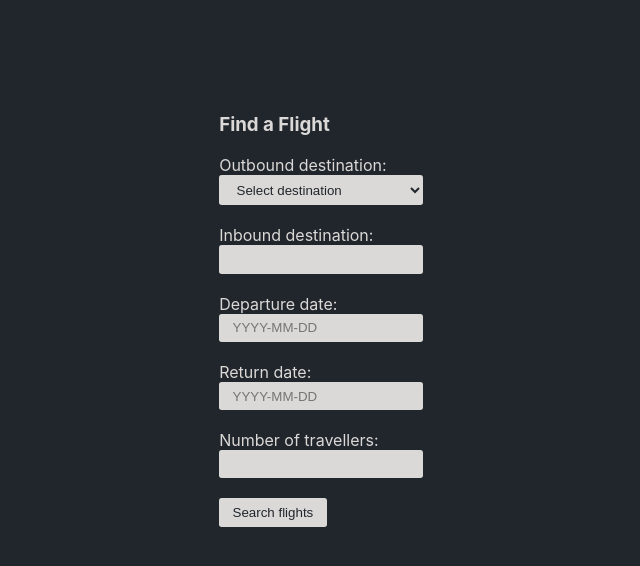
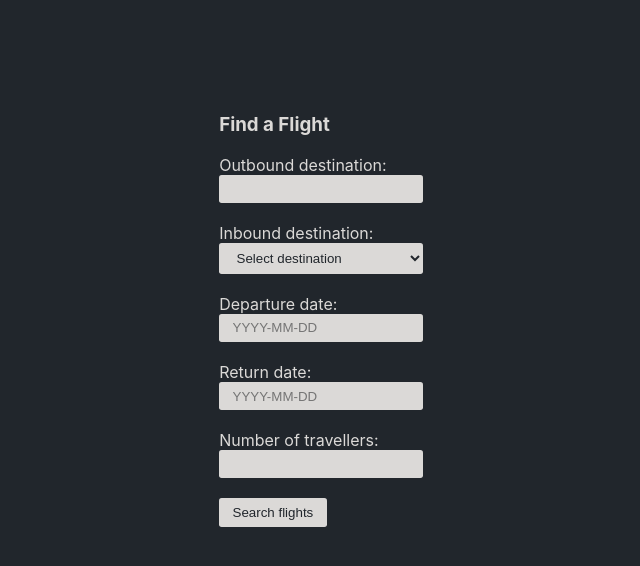
Before and after one commit to rachelnewby/destination-unknown, a React (Create React App) app in the folder frontend/: page / in a window 1280 px wide. Shown: the top 566 px of the page, without its empty margins (319-959 px from the left). Built offline with nearby package versions, Linux system fonts and the light colour scheme.

Commit message:
Fixed so its inbonud destination instead of outbound

```diff
--- a/frontend/src/components/form/form.js
+++ b/frontend/src/components/form/form.js
@@ -3,7 +3,7 @@ import './form.css';
 import PriceChart from '../priceChart/priceChart';
 import ErrorMessage from '../errorMessage/errorMessage';
 
-const outbound = [
+const inbound = [
   { airportcode: 'MAD', name: 'madrid-spain' }
 ];
 
@@ -23,8 +23,8 @@ function FlightForm() {
 
   const handleSubmit = (event) => {
     event.preventDefault();
-    const selectedOutbound = outbound.find((option) => option.airportcode === outboundDestination);
-    const url = `http://localhost:4000/?city=${selectedOutbound.name}&travellers=${numberOfTravellers}&outbound=${selectedOutbound.airportcode}&inbound=${inboundDestination}&departureDate=${departureDate}&returnDate=${returnDate}`;
+    const selectedInbound = inbound.find((option) => option.airportcode === inboundDestination);
+    const url = `http://localhost:4000/?city=${selectedInbound.name}&travellers=${numberOfTravellers}&outbound=${outboundDestination}&inbound=${selectedInbound.airportcode}&departureDate=${departureDate}&returnDate=${returnDate}`;
     console.log(url);
 
     fetch(url, {
@@ -57,20 +57,24 @@ function FlightForm() {
         <form onSubmit={handleSubmit}>
           <div class="form__row">
           <div class="form__input">
+          <div class="form__row">
+          <div class="form__input">
           <label>Outbound destination:</label>
-              <select className="form-control" value={outboundDestination} onChange={(event) => setOutboundDestination(event.target.value)}>
-                <option value="">Select destination</option>
-                {outbound.map((option) => (
-                  <option key={option.airportcode} value={option.airportcode}>{option.name}</option>
-                ))}
-              </select>
+            <input className="form-control" type="text" value={outboundDestination} onChange={(event) => setOutboundDestination(event.target.value)} />
+          </div>
+          </div>
           </div>
           </div>
           <br />
           <div class="form__row">
           <div class="form__input">
           <label>Inbound destination:</label>
-            <input className="form-control" type="text" value={inboundDestination} onChange={(event) => setInboundDestination(event.target.value)} />
+          <select className="form-control" value={inboundDestination} onChange={(event) => setInboundDestination(event.target.value)}>
+                <option value="">Select destination</option>
+                {inbound.map((option) => (
+                  <option key={option.airportcode} value={option.airportcode}>{option.name}</option>
+                ))}
+              </select>
           </div>
           </div>
           <br />
```
